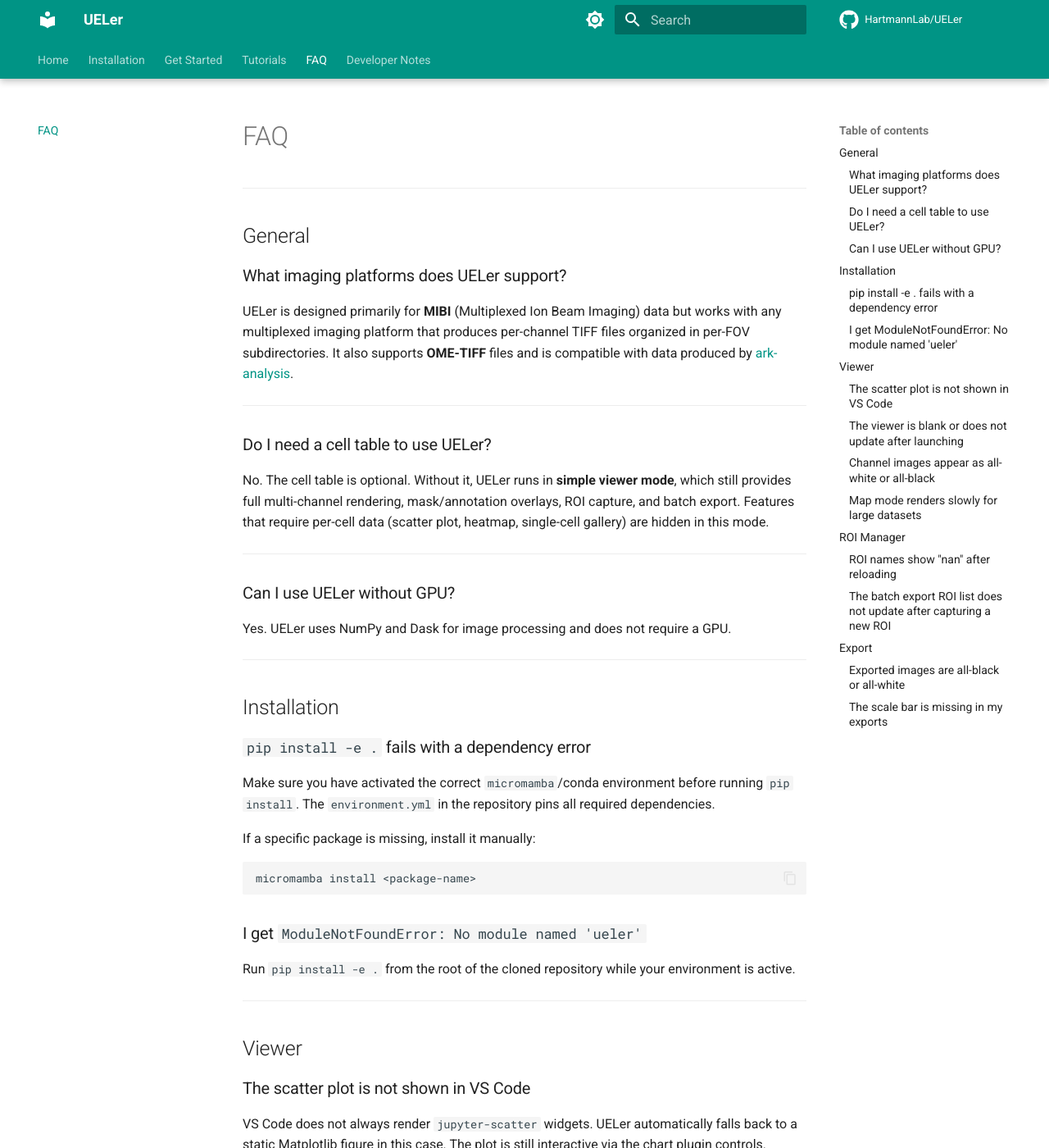
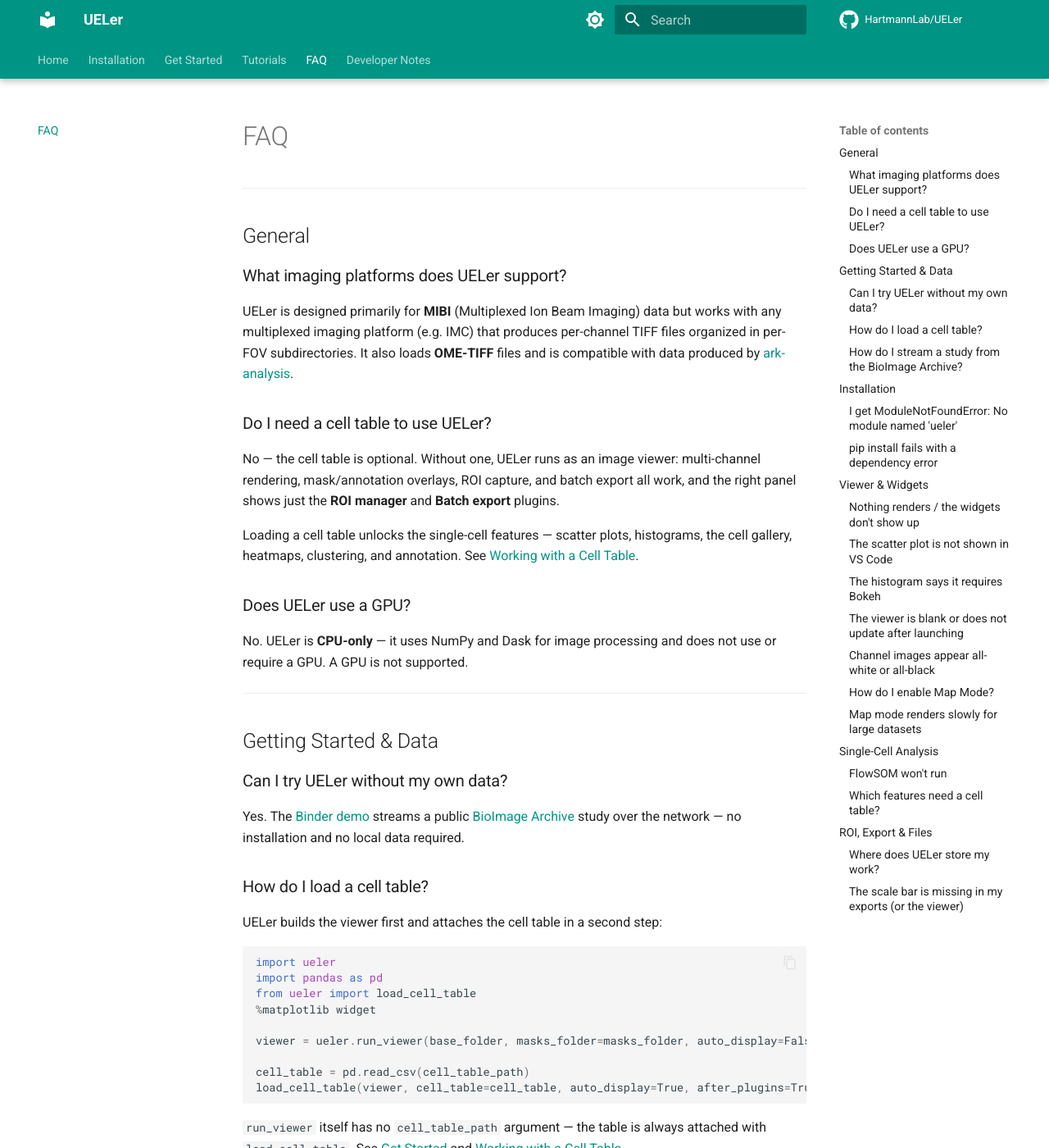
Before and after one commit to HartmannLab/UELer, an MkDocs documentation site: the page built from docs/faq.md, in a window 1280 px wide and 1400 px high. Shown: the whole window at 82% size. Built offline with MkDocs 1.6.1 and Material for MkDocs 9.7.7, drawn with Linux system fonts in a browser that asks for light colours; comment, search, counter and statistics services are not loaded; some of the changed text lies outside the part shown.

Commit message:
Restructuring and updating the docs

````diff
--- a/docs/faq.md
+++ b/docs/faq.md
@@ -6,102 +6,180 @@
 
 ### What imaging platforms does UELer support?
 
-UELer is designed primarily for **MIBI** (Multiplexed Ion Beam Imaging) data but works with any multiplexed imaging platform that produces per-channel TIFF files organized in per-FOV subdirectories. It also supports **OME-TIFF** files and is compatible with data produced by [ark-analysis](https://github.com/angelolab/ark-analysis).
+UELer is designed primarily for **MIBI** (Multiplexed Ion Beam Imaging) data but works with any
+multiplexed imaging platform (e.g. IMC) that produces per-channel TIFF files organized in per-FOV
+subdirectories. It also loads **OME-TIFF** files and is compatible with data produced by
+[ark-analysis](https://github.com/angelolab/ark-analysis).
+
+### Do I need a cell table to use UELer?
+
+No — the cell table is optional. Without one, UELer runs as an image viewer: multi-channel rendering,
+mask/annotation overlays, ROI capture, and batch export all work, and the right panel shows just the
+**ROI manager** and **Batch export** plugins.
+
+Loading a cell table unlocks the single-cell features — scatter plots, histograms, the cell gallery,
+heatmaps, clustering, and annotation. See [Working with a Cell Table](tutorials/cell-table.md).
+
+### Does UELer use a GPU?
+
+No. UELer is **CPU-only** — it uses NumPy and Dask for image processing and does not use or require a
+GPU. A GPU is not supported.
 
 ---
 
-### Do I need a cell table to use UELer?
+## Getting Started & Data
 
-No. The cell table is optional. Without it, UELer runs in **simple viewer mode**, which still provides full multi-channel rendering, mask/annotation overlays, ROI capture, and batch export. Features that require per-cell data (scatter plot, heatmap, single-cell gallery) are hidden in this mode.
+### Can I try UELer without my own data?
 
----
+Yes. The [Binder demo](getting-started.md#try-it-instantly-no-installation) streams a public
+[BioImage Archive](https://www.ebi.ac.uk/bioimage-archive/) study over the network — no installation
+and no local data required.
 
-### Can I use UELer without GPU?
+### How do I load a cell table?
 
-Yes. UELer uses NumPy and Dask for image processing and does not require a GPU.
+UELer builds the viewer first and attaches the cell table in a second step:
+
+```python
+import ueler
+import pandas as pd
+from ueler import load_cell_table
+%matplotlib widget
+
+viewer = ueler.run_viewer(base_folder, masks_folder=masks_folder, auto_display=False)
+
+cell_table = pd.read_csv(cell_table_path)
+load_cell_table(viewer, cell_table=cell_table, auto_display=True, after_plugins=True)
+```
+
+`run_viewer` itself has no `cell_table_path` argument — the table is always attached with
+`load_cell_table`. See [Get Started](getting-started.md) and
+[Working with a Cell Table](tutorials/cell-table.md).
+
+### How do I stream a study from the BioImage Archive?
+
+Use `run_viewer_bia` with an accession id (or a direct HTTPS URL) and an optional layout descriptor:
+
+```python
+viewer = ueler.run_viewer_bia(
+    "S-BIAD2557",
+    descriptor={
+        "mode": "folder",
+        "base": "Files/spatial_murine_iCCAvsHCC/image_data",
+        "mask_dir": "Files/spatial_murine_iCCAvsHCC/segmentation/cleaned_mask",
+        "mask_glob": "{fov}_*.tiff",
+    },
+)
+```
+
+Only the channels you open are streamed/cached. See `script/run_ueler_BIA.ipynb` for more examples.
 
 ---
 
 ## Installation
 
-### `pip install -e .` fails with a dependency error
-
-Make sure you have activated the correct `micromamba`/conda environment before running `pip install`. The `environment.yml` in the repository pins all required dependencies.
-
-If a specific package is missing, install it manually:
-
-```shell
-micromamba install <package-name>
-```
-
 ### I get `ModuleNotFoundError: No module named 'ueler'`
 
-Run `pip install -e .` from the root of the cloned repository while your environment is active.
+Activate your environment and run `pip install .` (or `pip install -e .`) from the root of the cloned
+repository.
+
+### `pip install` fails with a dependency error
+
+Make sure the correct `micromamba`/conda environment is active first. Create it from the repository's
+`environment.yml`, then install UELer. For documentation or test extras, use `pip install ".[docs]"`
+or `pip install ".[dev]"`.
 
 ---
 
-## Viewer
+## Viewer & Widgets
+
+### Nothing renders / the widgets don't show up
+
+Run `%matplotlib widget` once per kernel session before launching the viewer — it enables the
+interactive backend UELer relies on. If widgets still don't appear, restart the kernel and re-run the
+cells.
 
 ### The scatter plot is not shown in VS Code
 
-VS Code does not always render `jupyter-scatter` widgets. UELer automatically falls back to a static Matplotlib figure in this case. The plot is still interactive via the chart plugin controls.
+In VS Code the scatter plugin defaults to a **static Matplotlib fallback** (interactive
+`jupyter-scatter` widgets don't always render there). To force the interactive widget, set the
+environment variable before launching:
 
-If you want the full interactive scatter, use JupyterLab or a standard Jupyter Notebook front-end.
+```python
+import os
+os.environ["UELER_SCATTER_BACKEND"] = "widget"
+```
+
+JupyterLab and the classic Notebook use the interactive backend by default.
+
+### The histogram says it requires Bokeh
+
+The Histogram plugin renders with Bokeh. Install `bokeh` and `jupyter_bokeh` (both are UELer
+dependencies) and restart the kernel. UELer auto-loads BokehJS on first plot, so it renders in VS Code
+without a priming cell.
+
+### The viewer is blank or does not update after launching
+
+1. Run cells one at a time to isolate the issue.
+2. Restart the kernel and run all cells again.
+3. Check that your data paths are correct.
+
+### Channel images appear all-white or all-black
+
+This is usually a contrast issue. Expand the **Channels** accordion and adjust the **Min** / **Max**
+contrast sliders for the affected channel.
+
+### How do I enable Map Mode?
+
+Map mode is opt-in. Set the `ENABLE_MAP_MODE` environment variable to a truthy value (`1`, `true`,
+`yes`, `on`) before launching, and place map descriptor JSON files under `<base_folder>/.UELer/maps/`.
+When both are present, the **Map mode** toggle and **Select map:** dropdown appear. See
+[Map Mode](tutorials/map-mode.md).
+
+### Map mode renders slowly for large datasets
+
+Map mode limits how many *uncached* tiles it draws per frame (default 80), keeping the ones nearest
+the viewport. You can lower this on the viewer object:
+
+```python
+viewer._map_render_tile_limit = 40  # lower for slower systems
+```
 
 ---
 
-### The viewer is blank or does not update after launching
+## Single-Cell Analysis
 
-This can happen if the notebook kernel is slow to initialize. Try:
+### FlowSOM won't run
 
-1. Running cells one at a time to isolate the issue.
-2. Restarting the kernel and running all cells again.
-3. Checking that your data paths are correct.
+The FlowSOM plugin needs the optional `pyFlowSOM` package. If it isn't installed, the rest of UELer
+still works — only clicking **Run** in the FlowSOM plugin raises `pyFlowSOM is required to run the
+FlowSOM plugin`. Install `pyFlowSOM` and restart the kernel.
+
+### Which features need a cell table?
+
+Scatter plot, Histogram, Gallery, Heatmap, FlowSOM, Cell Annotation, Mask painter, Go to, Cell Table
+Editor, and the cell tooltip labels all require a cell table. ROI manager and Batch export work
+without one. See [Working with a Cell Table](tutorials/cell-table.md).
 
 ---
 
-### Channel images appear as all-white or all-black
+## ROI, Export & Files
 
-This is usually a contrast issue. Expand the **Channel** accordion and adjust the minimum/maximum contrast sliders for the affected channel.
+### Where does UELer store my work?
 
----
+Per-dataset state lives in a `.UELer/` folder inside your `base_folder`:
 
-### Map mode renders slowly for large datasets
+| Path | Contents |
+|---|---|
+| `.UELer/roi_manager.csv` | Saved ROIs |
+| `.UELer/widget_states.json` | Remembered UI/widget state |
+| `.UELer/export_configs/` | Saved batch-export config templates |
+| `.UELer/dataset_<id>/checkpoints/` | Cell Annotation checkpoints (`.h5ad`) |
+| `.UELer/maps/` | Map descriptors (for [map mode](tutorials/map-mode.md)) |
 
-Map mode caps the number of tiles rendered per frame (default: 80). You can adjust this in the viewer:
+Mask and annotation palettes are also saved under `.UELer/`.
 
-```python
-viewer.map_render_tile_limit = 40  # lower for slower systems
-```
+### The scale bar is missing in my exports (or the viewer)
 
-Renders during widget state restoration at startup are suppressed to avoid kernel timeouts.
-
----
-
-## ROI Manager
-
-### ROI names show "nan" after reloading
-
-This is a known issue that was fixed in v0.3.1. Update UELer with `git pull` and reinstall (`pip install -e .`). The fix sanitizes empty `fov` values that pandas reads back as `NaN` from CSV.
-
----
-
-### The batch export ROI list does not update after capturing a new ROI
-
-This was fixed in v0.3.1. The batch export plugin now observes the ROI table and refreshes automatically. Update UELer and restart the viewer.
-
----
-
-## Export
-
-### Exported images are all-black or all-white
-
-For single-FOV exports: check that the selected marker set has valid contrast ranges (not all-zero).
-
-For map-mode ROI exports: this was fixed in v0.3.1. The exporter now uses `channel_settings` from the marker profile directly, bypassing UI widget state.
-
----
-
-### The scale bar is missing in my exports
-
-Scale bars require pixel size metadata. Make sure your data provides this information (e.g., via OME-TIFF metadata or ark-analysis output). If not available, the scale bar is omitted silently.
+The scale bar is driven by pixel size. Set the **Pixel Size (nm):** value in the left panel's Advanced
+Settings (see the [User Interface](tutorials/user-interface.md#left-panel) reference). If no pixel size
+is available, the scale bar is omitted.
````
